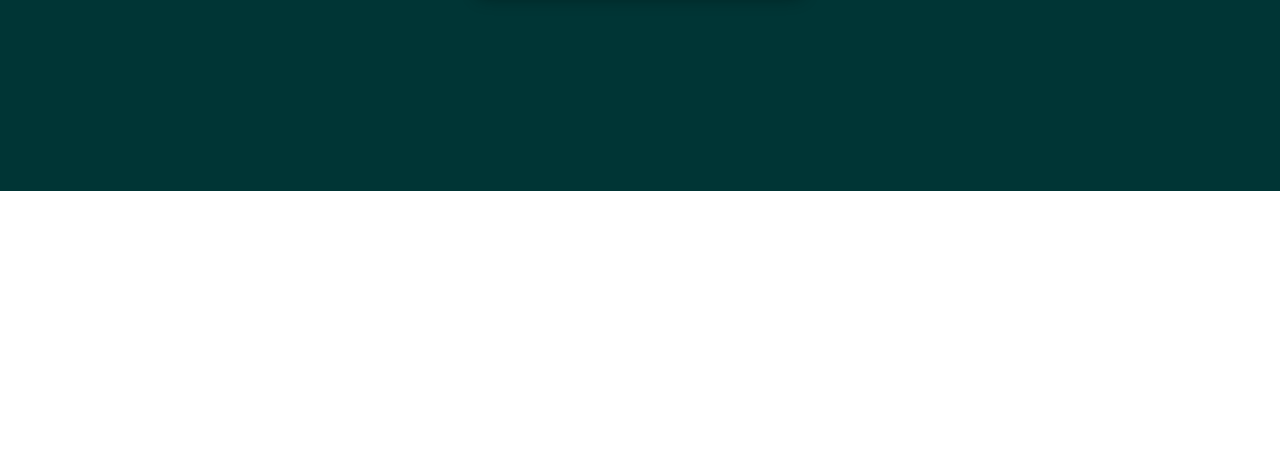
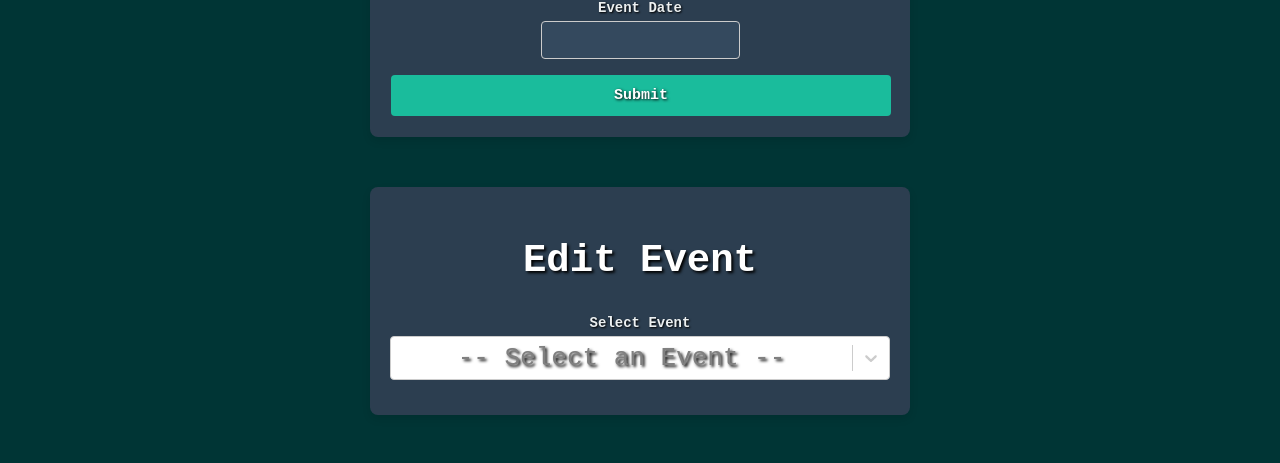
Before and after one commit to valjester/4353-Group16, a React (Create React App) app: page /admin in a window 1280 px wide. Before the commit this address led to /login. Shown: the part 609-1072 px from the top of the page. Before the commit the page ends 800 px from the top, so only its background shows below. Built offline with nearby package versions, Linux system fonts and the light colour scheme; no server answers.

Commit message:
updated event edit frontend

```diff
--- a/src/Admin.js
+++ b/src/Admin.js
@@ -3,7 +3,7 @@ import { useNavigate } from 'react-router-dom';
 import { jwtDecode } from 'jwt-decode'; //npm install jwt-decode
 
 import EventForm from './EventForm';
-/*import EventEditForm from './EventEditForm';*/
+import EventEditForm from './EventEditForm';
 import MatchingForm from './MatchingForm';
 
 function Admin() {
@@ -14,7 +14,7 @@ function Admin() {
         const token = localStorage.getItem('token');
 
         if (!token) {
-            navigate('/login');
+            //navigate('/login');
             return;
         }
 
@@ -36,7 +36,7 @@ function Admin() {
     return (
         <div>
             <EventForm />
-            {/*<EventEditForm />*/}
+            <EventEditForm />
             <MatchingForm />
         </div>
     );
--- a/src/App.js
+++ b/src/App.js
@@ -6,7 +6,7 @@ import Profile from './Profile';
 import Home from './Home';
 import Taskbar from './components/Taskbar';
 import EventForm from './EventForm';
-/*import EventEditForm from './EventEditForm';*/
+import EventEditForm from './EventEditForm';
 import MatchingForm from './MatchingForm';
 import Notifications from './Notifications';
 import Admin from './Admin';
@@ -32,9 +32,7 @@ function App() {
           <Route path="/home" element={<Home formData={formData} />} />
           <Route path="/admin" element={<Admin />} />
           <Route path="/eventform" element={<EventForm />} />
-          {/*
           <Route path="/eventeditform" element={<EventEditForm />} />
-          */}
           <Route path="/matchingform" element={<MatchingForm />} />
           <Route path="/notifications" element={<Notifications />} />
           <Route path="/history" element={<History />} />
--- a/src/EventEditForm.js
+++ b/src/EventEditForm.js
@@ -1,8 +1,7 @@
 import Select from 'react-select';
 import DatePicker from 'react-datepicker';
 import 'react-datepicker/dist/react-datepicker.css';
-import React, { useState } from 'react';
-import axios from 'axios';
+import React, { useState, useEffect } from 'react';
 
 function EventEditForm() {
     const [eventOptions, setEventOptions] = useState([]);
@@ -30,12 +29,12 @@ function EventEditForm() {
     useEffect(() => {
         const fetchEvents = async () => {
             try {
-                const response = await axios.post('/api/events/saved');
+                const response = await fetch('/api/events/saved');
                 const data = await response.json();
                 const formattedEvents = data.map(event => ({
-                    value: event.id,
+                    value: event._id,
                     label: event.eventName,
-                    description: event.eventDescription,
+                    description: event.description,
                     date: event.eventDate,
                     location: event.location,
                     requiredSkills: event.requiredSkills || [],
@@ -55,11 +54,12 @@ function EventEditForm() {
         setEventName(event.label);
         setEventDescription(event.description || '');
         setLocation(event.location || '');
-        setRequiredSkills(event.requiredSkills.map(skill => ({
-            value: skill,
-            label: skill,
-        })) || []);
-        setUrgency(urgencyOptions.find(option => option.value === event.urgency) || '');
+        setRequiredSkills(
+            event.requiredSkills.map(skill => ({ value: skill, label: skill })) || []
+        );
+        setUrgency(
+            urgencyOptions.find(option => option.value === event.urgency) || ''
+        );
         setEventDate(event.date ? new Date(event.date) : null);
     };
 
@@ -89,9 +89,11 @@ function EventEditForm() {
             } else {
                 const errorData = await response.json();
                 console.error('Error updating event:', errorData);
+                alert('Failed to update the event. Please try again.');
             }
         } catch (error) {
             console.error('Error submitting form:', error);
+            alert('An error occurred while updating the event.');
         }
     };
 
@@ -177,7 +179,7 @@ function EventEditForm() {
                         />
                     </div>
 
-                    <button type="submit" className="form-button">Update Event</button>
+                    <button type="submit" className="form-button">Submit</button>
                 </form>
             )}
         </div>
```
Also changed, not shown: 2 other files (tests, documents, lock files or other folders).
